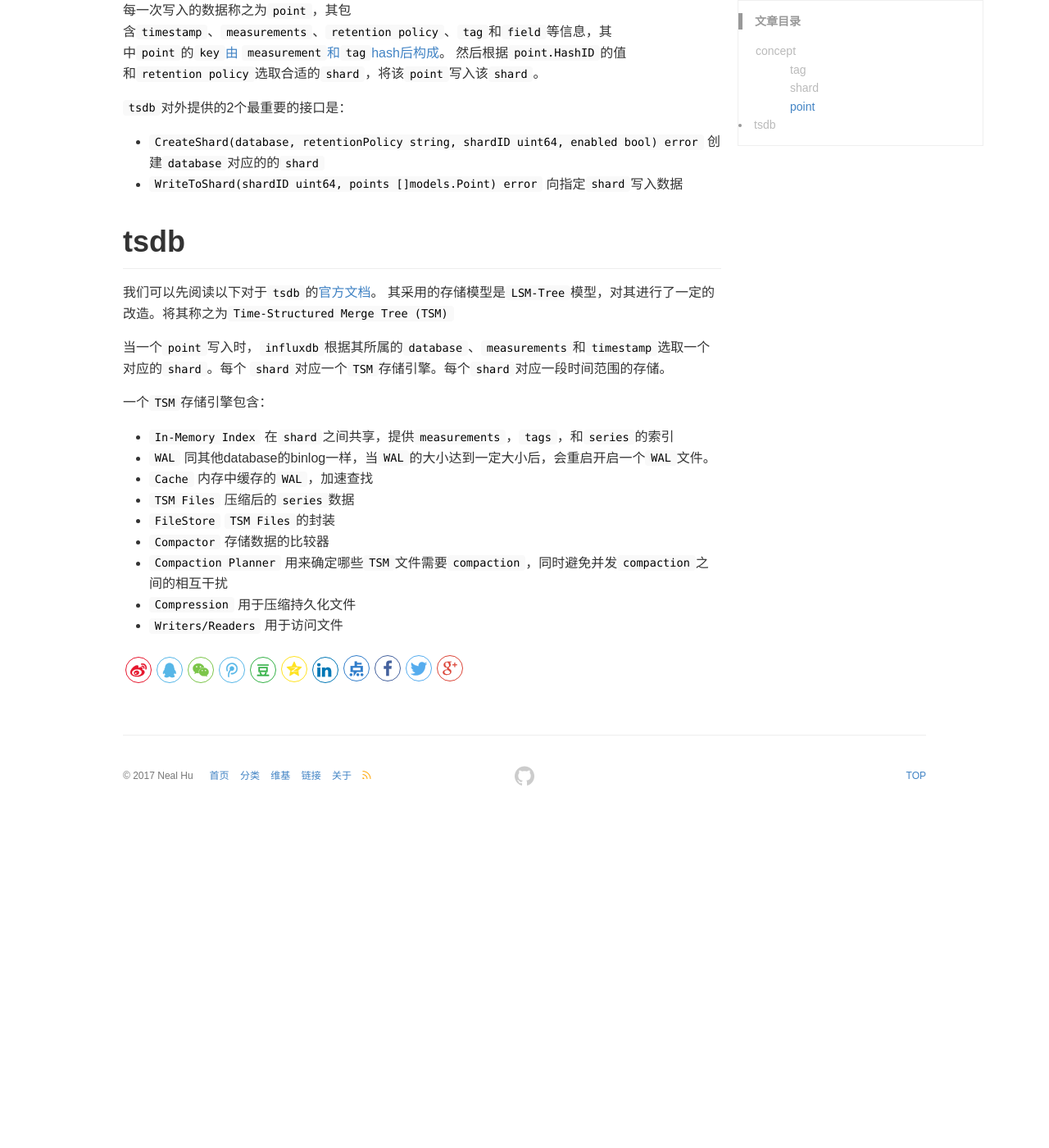
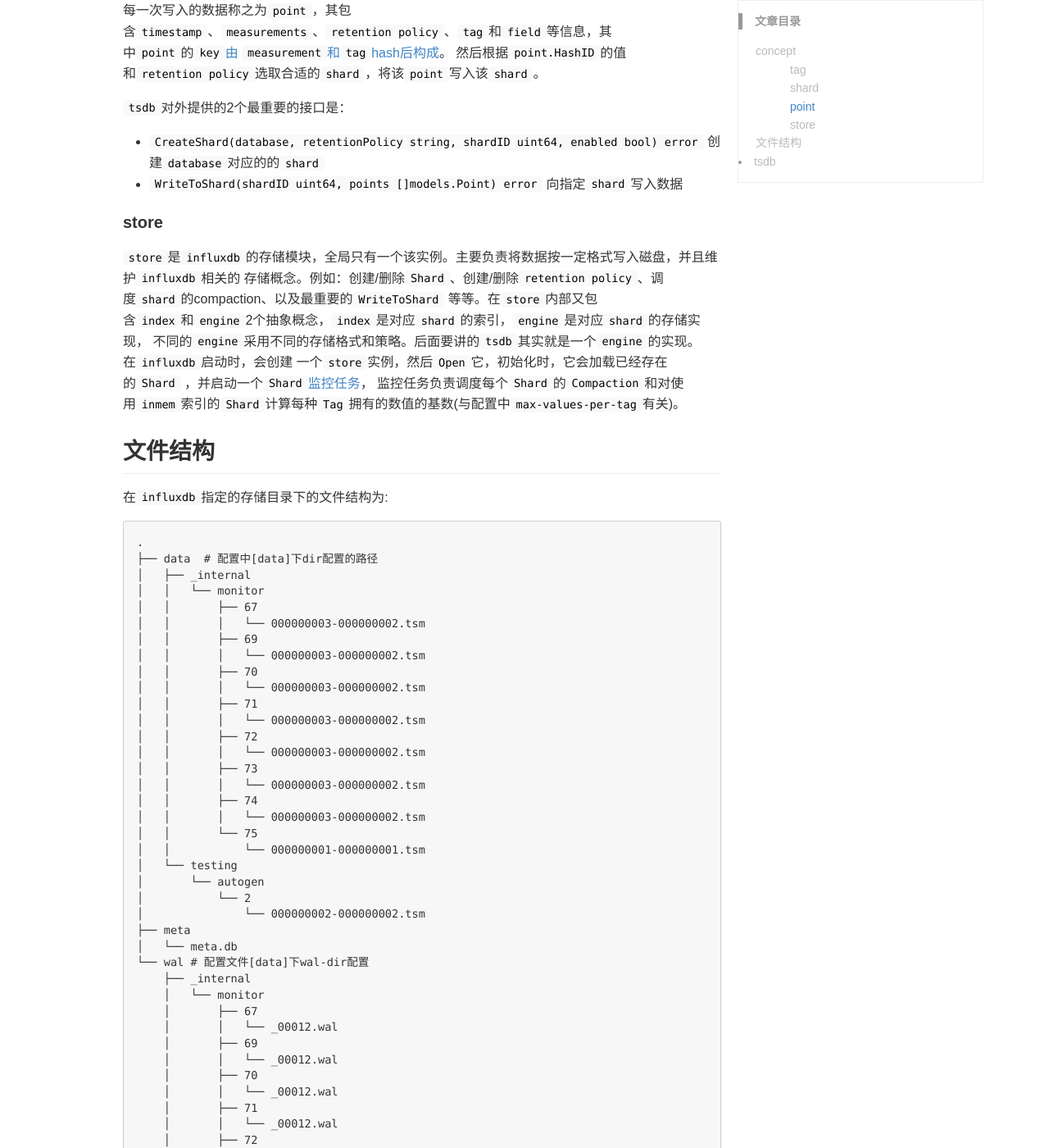
Before and after one commit to lrita/lrita.github.io, a Jekyll site: the page built from _posts/2017-06-12-influxdb-tsdb.md, in a window 1280 px wide and 1400 px high, scrolled down 941 px. Shown: the whole window at 82% size. Built offline with Jekyll 4.4.1, drawn with Linux system fonts in a browser that asks for light colours; before the commit the page ends 1936 px from its top, so only the background shows below that; some of the changed text lies outside the part shown.

````diff
--- a/_posts/2017-06-12-influxdb-tsdb.md
+++ b/_posts/2017-06-12-influxdb-tsdb.md
@@ -39,6 +39,71 @@
 * `CreateShard(database, retentionPolicy string, shardID uint64, enabled bool) error` 创建`database`对应的的`shard`
 * `WriteToShard(shardID uint64, points []models.Point) error` 向指定`shard`写入数据
 
+#### store
+`store`是`influxdb`的存储模块，全局只有一个该实例。主要负责将数据按一定格式写入磁盘，并且维护`influxdb`相关的
+存储概念。例如：创建/删除`Shard`、创建/删除`retention policy`、调度`shard`的compaction、以及最重要的`WriteToShard`
+等等。在`store`内部又包含`index`和`engine`2个抽象概念，`index`是对应`shard`的索引，`engine`是对应`shard`的存储实现，
+不同的`engine`采用不同的存储格式和策略。后面要讲的`tsdb`其实就是一个`engine`的实现。在`influxdb`启动时，会创建
+一个`store`实例，然后`Open`它，初始化时，它会加载已经存在的[`Shard`](https://github.com/influxdata/influxdb/blob/4957b3d8be5fff66b1150f3fe894da09092e923a/tsdb/store.go#L154-L276)
+，并启动一个`Shard`[监控任务](https://github.com/influxdata/influxdb/blob/4957b3d8be5fff66b1150f3fe894da09092e923a/tsdb/store.go#L1047-L1116)，
+监控任务负责调度每个`Shard`的`Compaction`和对使用`inmem`索引的`Shard`计算每种`Tag`拥有的数值的基数(与配置中`max-values-per-tag`有关)。
+
+## 文件结构
+在`influxdb`指定的存储目录下的文件结构为:
+```
+.
+├── data  # 配置中[data]下dir配置的路径
+│   ├── _internal
+│   │   └── monitor
+│   │       ├── 67
+│   │       │   └── 000000003-000000002.tsm
+│   │       ├── 69
+│   │       │   └── 000000003-000000002.tsm
+│   │       ├── 70
+│   │       │   └── 000000003-000000002.tsm
+│   │       ├── 71
+│   │       │   └── 000000003-000000002.tsm
+│   │       ├── 72
+│   │       │   └── 000000003-000000002.tsm
+│   │       ├── 73
+│   │       │   └── 000000003-000000002.tsm
+│   │       ├── 74
+│   │       │   └── 000000003-000000002.tsm
+│   │       └── 75
+│   │           └── 000000001-000000001.tsm
+│   └── testing
+│       └── autogen
+│           └── 2
+│               └── 000000002-000000002.tsm
+├── meta
+│   └── meta.db
+└── wal	# 配置文件[data]下wal-dir配置
+    ├── _internal
+    │   └── monitor
+    │       ├── 67
+    │       │   └── _00012.wal
+    │       ├── 69
+    │       │   └── _00012.wal
+    │       ├── 70
+    │       │   └── _00012.wal
+    │       ├── 71
+    │       │   └── _00012.wal
+    │       ├── 72
+    │       │   └── _00012.wal
+    │       ├── 73
+    │       │   └── _00012.wal
+    │       ├── 74
+    │       │   └── _00012.wal
+    │       └── 75
+    │           ├── _00005.wal
+    │           ├── _00006.wal
+    │           └── _00007.wal
+    └── testing
+        └── autogen
+            └── 2
+                └── _00003.wal
+```
+
 # tsdb
 我们可以先阅读以下对于`tsdb`的[官方文档](https://docs.influxdata.com/influxdb/v1.2/concepts/storage_engine/)。
 其采用的存储模型是`LSM-Tree`模型，对其进行了一定的改造。将其称之为`Time-Structured Merge Tree (TSM)`
````
Also changed, not shown: _posts/2017-08-08-moss.md (added, +236 -0 lines).
